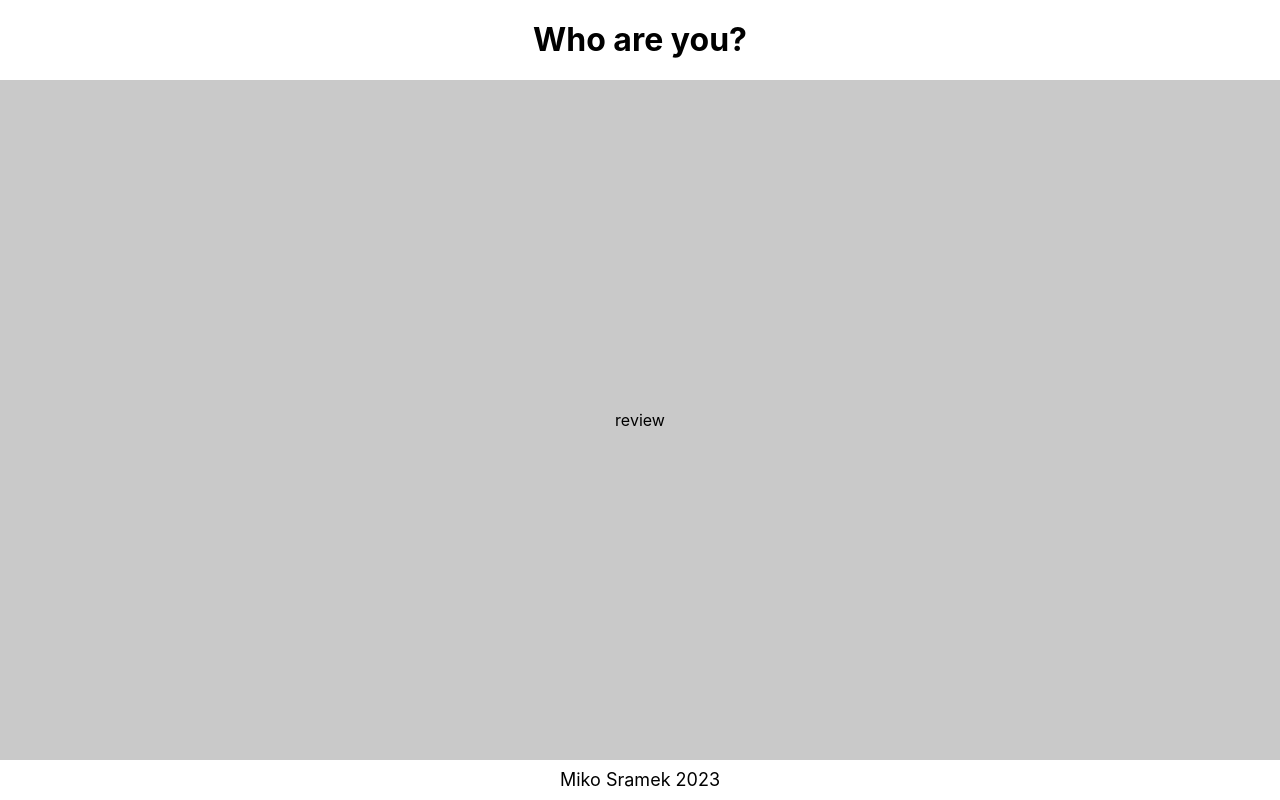
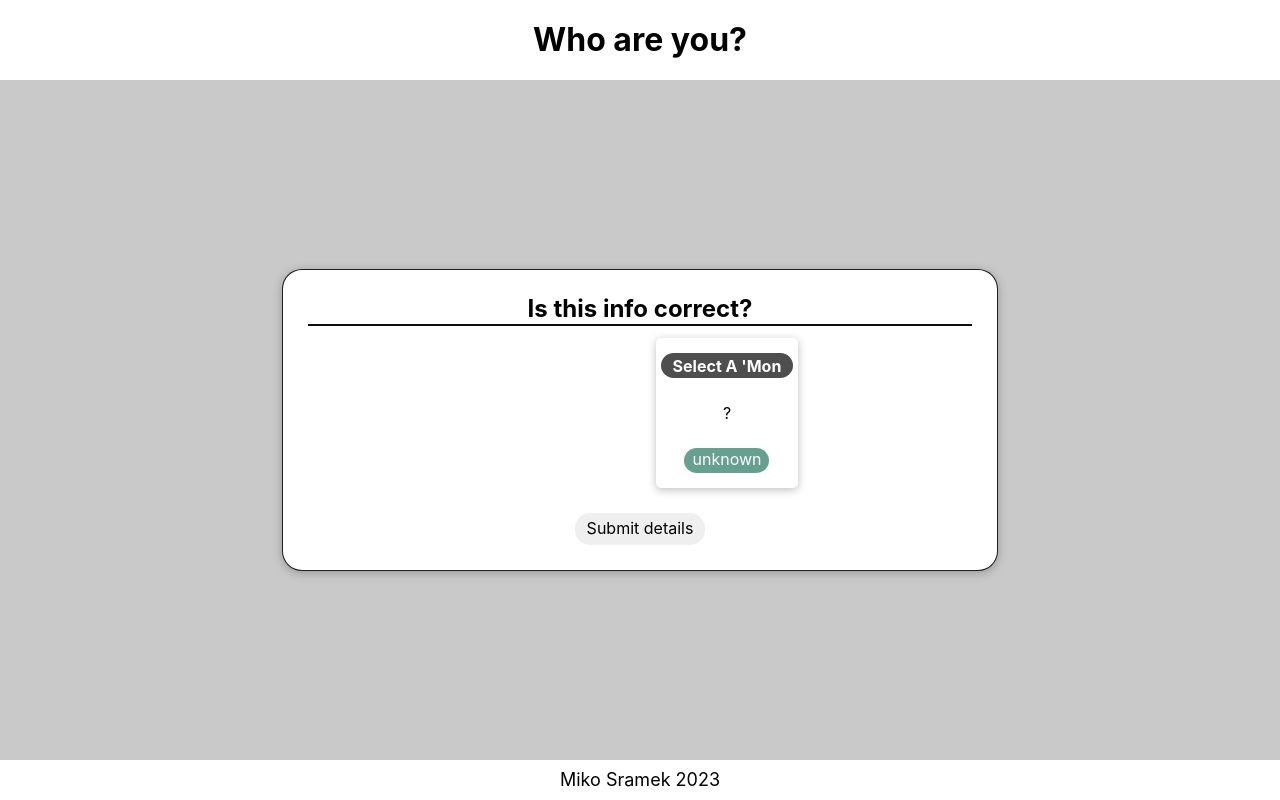
Before and after one commit to mikosramek/nascent-react-ts-starter, a React (Create React App) app: page /review in a window 1280 px wide. Built offline with nearby package versions, Linux system fonts and the light colour scheme.

Commit message:
feat: review step + saving data

```diff
--- a/src/components/App/index.tsx
+++ b/src/components/App/index.tsx
@@ -1,7 +1,12 @@
+import { useEffect } from "react";
 import { createBrowserRouter, RouterProvider } from "react-router-dom";
 import { Landing } from "pages/Landing/index";
 import { Pokemon } from "pages/Pokemon";
 import { Review } from "pages/Review";
+import { useUserStore, User } from "store/user";
+import { usePokemonStore } from "store/pokemon";
+import { STORED_POKEMON_KEY } from "utils/general";
+
 import * as Styled from "./App.styled";
 
 const router = createBrowserRouter([
@@ -20,6 +25,31 @@ const router = createBrowserRouter([
 ]);
 
 export function App() {
+  const setUser = useUserStore((state) => state.setUser);
+  const user = useUserStore((state) => state.user);
+  const setChosenPokemonRef = usePokemonStore(
+    (state) => state.setChosenPokemonRef
+  );
+  useEffect(() => {
+    const storedUser = {} as User;
+    for (const key of Object.keys(user)) {
+      const storedValue = localStorage.getItem(key);
+      if (typeof storedValue === "string") {
+        storedUser[key as keyof User] = storedValue;
+      }
+    }
+    setUser(storedUser);
+    // eslint-disable-next-line react-hooks/exhaustive-deps
+  }, []);
+
+  useEffect(() => {
+    const savedPokemon = localStorage.getItem(STORED_POKEMON_KEY);
+    if (typeof savedPokemon === "string") {
+      setChosenPokemonRef(JSON.parse(savedPokemon));
+    }
+    // eslint-disable-next-line react-hooks/exhaustive-deps
+  }, []);
+
   return (
     <Styled.AppWrapper>
       <Styled.Header>
--- a/src/components/pokemon/PokemonCard/index.tsx
+++ b/src/components/pokemon/PokemonCard/index.tsx
@@ -5,6 +5,7 @@ import { LoadingIndicator } from "components/shared/LoadingIndicator";
 
 import * as Styled from "./PokemonCard.styled";
 import { InnerPokemonCard } from "./InnerPokemonCard";
+import { STORED_POKEMON_KEY } from "utils/general";
 
 type Props = {
   name: string;
@@ -32,6 +33,17 @@ export const PokemonCard = ({ name, url }: Props) => {
     // eslint-disable-next-line react-hooks/exhaustive-deps
   }, []);
 
+  const selectPokemon = useCallback(() => {
+    if (!pokemon) return;
+    const ref = {
+      name: pokemon.name,
+      sprite: pokemon.sprites.front_default,
+      types: pokemon.types,
+    };
+    setChosenPokemonRef(ref);
+    localStorage.setItem(STORED_POKEMON_KEY, JSON.stringify(ref));
+  }, [pokemon, setChosenPokemonRef]);
+
   return (
     <>
       {!isPokemonFetched && <LoadingIndicator />}
@@ -39,15 +51,7 @@ export const PokemonCard = ({ name, url }: Props) => {
         <>
           {!!pokemon && (
             <Styled.Wrapper>
-              <Styled.Button
-                onClick={() =>
-                  setChosenPokemonRef({
-                    name: pokemon.name,
-                    sprite: pokemon.sprites.front_default,
-                    types: pokemon.types,
-                  })
-                }
-              >
+              <Styled.Button onClick={selectPokemon}>
                 <InnerPokemonCard
                   name={pokemon.name}
                   sprite={pokemon.sprites.front_default}
--- a/src/components/pokemon/PokemonFilters/index.tsx
+++ b/src/components/pokemon/PokemonFilters/index.tsx
@@ -63,7 +63,6 @@ export const PokemonFilters = () => {
           );
         })}
       </Styled.Fieldset>
-      {/* TODO: exclusive, inclusive, only */}
     </Styled.Form>
   );
 };
--- a/src/pages/Landing/Landing.styled.ts
+++ b/src/pages/Landing/Landing.styled.ts
@@ -1,4 +1,5 @@
 import styled from "styled-components";
+import { Button as ButtonBase } from "styles/shared";
 
 export const Form = styled.form``;
 
@@ -8,7 +9,7 @@ export const ButtonWrapper = styled.div`
   align-items: center;
 `;
 
-export const Button = styled.button`
+export const Button = styled(ButtonBase)`
   cursor: pointer;
   margin-right: 5px;
   font-size: 18px;
--- a/src/pages/Landing/index.tsx
+++ b/src/pages/Landing/index.tsx
@@ -3,8 +3,10 @@ import { useNavigate } from "react-router-dom";
 import { FormInput } from "components/shared/FormInput";
 import { useInput, BaseInputs } from "hooks/form/useInput";
 import { validatePhoneNumber } from "utils/general";
-import { Wrapper, Heading } from "styles/shared";
+import { Wrapper, Heading, Button } from "styles/shared";
+
 import * as Styled from "./Landing.styled";
+import { useUserStore } from "store/user";
 
 const baseInputs = {
   firstName: {
@@ -39,16 +41,23 @@ export const Landing = () => {
     baseInputs,
     useSessionStorage: true,
   });
+  const setUser = useUserStore((state) => state.setUser);
 
   const handleSubmit = useCallback(
     (e: React.FormEvent<HTMLFormElement>) => {
       e.preventDefault();
       const isFormValid = validateInputs();
       if (!isFormValid) return;
-      // const form = inputs as typeof baseInputs;
+      const form = inputs as typeof baseInputs;
+      setUser({
+        firstName: form.firstName.val,
+        lastName: form.lastName.val,
+        phoneNumber: form.phoneNumber.val,
+        address: form.address.val,
+      });
       navigate("/pokemon");
     },
-    [validateInputs, navigate]
+    [validateInputs, inputs, setUser, navigate]
   );
 
   return (
--- a/src/pages/Pokemon/index.tsx
+++ b/src/pages/Pokemon/index.tsx
@@ -1,3 +1,5 @@
+import { useCallback } from "react";
+import { useNavigate } from "react-router-dom";
 import { InnerPokemonCard } from "components/pokemon/PokemonCard/InnerPokemonCard";
 import { PokemonFilters } from "components/pokemon/PokemonFilters";
 import { PokemonList } from "components/pokemon/PokemonList";
@@ -5,15 +7,26 @@ import { LoadingIndicator } from "components/shared/LoadingIndicator";
 import { usePokemon } from "hooks/api/usePokemon";
 import { usePokemonStore } from "store/pokemon";
 import { Wrapper, Heading, Button } from "styles/shared";
+import { STORED_POKEMON_KEY } from "utils/general";
 
 import * as Styled from "./Pokemon.styled";
 
 export const Pokemon = () => {
+  const navigate = useNavigate();
   const { fetchedPokemonRefs } = usePokemon();
   const chosenPokemonRef = usePokemonStore((state) => state.chosenPokemonRef);
   const setChosenPokemonRef = usePokemonStore(
     (state) => state.setChosenPokemonRef
   );
+
+  const navigateToReview = useCallback(() => {
+    navigate("/review");
+  }, [navigate]);
+
+  const handleClearingPokemon = useCallback(() => {
+    setChosenPokemonRef({});
+    localStorage.setItem(STORED_POKEMON_KEY, JSON.stringify({}));
+  }, [setChosenPokemonRef]);
 
   return (
     <Wrapper>
@@ -26,8 +39,13 @@ export const Pokemon = () => {
               <InnerPokemonCard {...chosenPokemonRef} />
             </Styled.ChosenPokemonCard>
             <Styled.ButtonWrapper>
-              <Button disabled={!chosenPokemonRef.name}>Next</Button>
-              <Button onClick={() => setChosenPokemonRef({})}>
+              <Button
+                disabled={!chosenPokemonRef.name}
+                onClick={navigateToReview}
+              >
+                Next
+              </Button>
+              <Button onClick={handleClearingPokemon}>
                 Clear selected pokemon
               </Button>
             </Styled.ButtonWrapper>
--- /dev/null
+++ b/src/pages/Review/Review.styled.ts
@@ -0,0 +1,28 @@
+import styled from "styled-components";
+import { Button as ButtonBase } from "styles/shared";
+
+export const InfoWrapper = styled.div`
+  display: flex;
+  justify-content: space-evenly;
+  align-items: center;
+`;
+
+export const InfoList = styled.ul`
+  padding: 0;
+  margin: 0;
+  list-style-position: inside;
+`;
+
+export const PokemonWrapper = styled.div`
+  margin-bottom: 10px;
+  & div {
+    height: 150px;
+    box-shadow: 0px 2px 8px var(--shadow);
+    border-radius: 5px;
+  }
+`;
+
+export const Button = styled(ButtonBase)`
+  display: block;
+  margin: 15px auto 0;
+`;
--- a/src/pages/Review/index.tsx
+++ b/src/pages/Review/index.tsx
@@ -1,3 +1,34 @@
+import { InnerPokemonCard } from "components/pokemon/PokemonCard/InnerPokemonCard";
+import { usePokemonStore } from "store/pokemon";
+import { useUserStore } from "store/user";
+import { Wrapper, Heading } from "styles/shared";
+import { normalizeCamelCase } from "utils/general";
+
+import * as Styled from "./Review.styled";
+
 export const Review = () => {
-  return <>review</>;
+  const chosenPokemon = usePokemonStore((state) => state.chosenPokemonRef);
+  const user = useUserStore((state) => state.user);
+
+  return (
+    <Wrapper>
+      <Heading>Is this info correct?</Heading>
+      <Styled.InfoWrapper>
+        <Styled.InfoList>
+          {Object.entries(user).map(([field, value]) => {
+            return (
+              <li>
+                {normalizeCamelCase(field)}: {value}
+              </li>
+            );
+          })}
+        </Styled.InfoList>
+        <Styled.PokemonWrapper>
+          <InnerPokemonCard {...chosenPokemon} />
+        </Styled.PokemonWrapper>
+      </Styled.InfoWrapper>
+
+      <Styled.Button>Submit details</Styled.Button>
+    </Wrapper>
+  );
 };
--- a/src/store/pokemon.ts
+++ b/src/store/pokemon.ts
@@ -1,7 +1,7 @@
+import { create } from "zustand";
+import { devtools } from "zustand/middleware";
 import { InnerPokemonCardProps } from "components/pokemon/PokemonCard/InnerPokemonCard";
 import { ValidColorType } from "utils/general";
-import { create } from "zustand";
-import { devtools } from "zustand/middleware";
 
 export type PokemonRef = Record<string, { url: string }>;
 
--- /dev/null
+++ b/src/store/user.ts
@@ -0,0 +1,31 @@
+import { create } from "zustand";
+import { devtools } from "zustand/middleware";
+
+export type User = {
+  firstName: string;
+  lastName: string;
+  phoneNumber: string;
+  address: string;
+};
+
+interface State {
+  user: User;
+  setUser: (newUser: User) => void;
+}
+
+export const useUserStore = create<State>()(
+  devtools(
+    (set, get) => ({
+      user: {
+        firstName: "",
+        lastName: "",
+        phoneNumber: "",
+        address: "",
+      },
+      setUser: (newUser: User) => set(() => ({ user: newUser })),
+    }),
+    {
+      name: "user-store",
+    }
+  )
+);
--- a/src/utils/general.ts
+++ b/src/utils/general.ts
@@ -26,3 +26,10 @@ export const typeColorMap = {
 };
 
 export const typeNames = Object.keys(typeColorMap);
+
+export const STORED_POKEMON_KEY = "chosen-pokemon";
+
+export const normalizeCamelCase = (word: string) => {
+  const brokenUp = word.replace(/[A-Z]/g, (a) => ` ${a.toLowerCase()}`);
+  return brokenUp.charAt(0).toUpperCase() + brokenUp.slice(1);
+};
```
